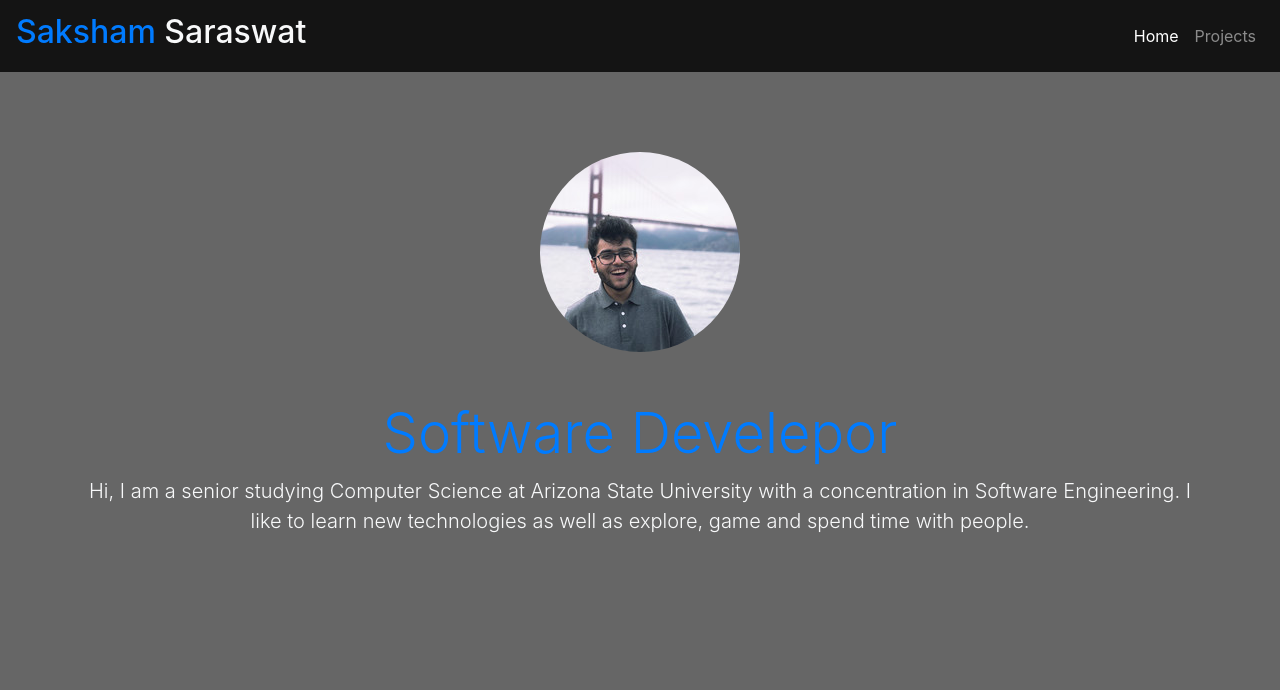
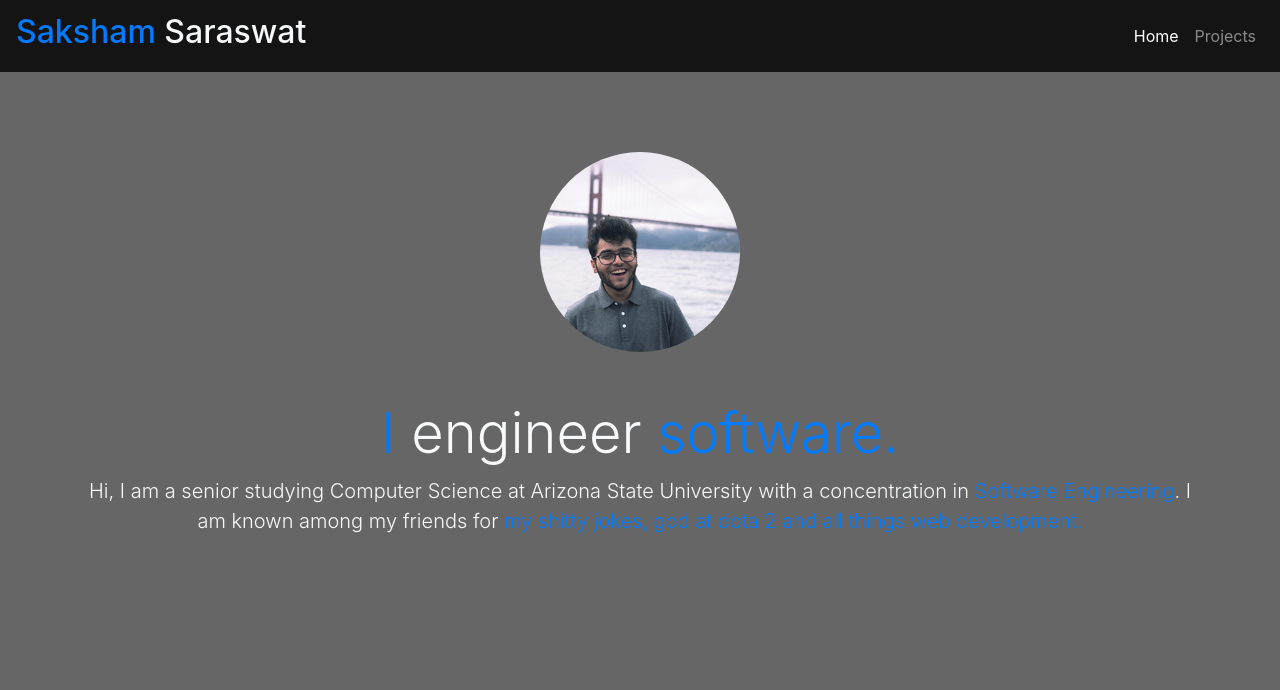
Before and after one commit to sushii2/sushii2.github.io, a plain HTML site: page index.html in a window 1280 px wide. Shown: the top 690 px of the page. Drawn offline with nearby package versions, Linux system fonts and the light colour scheme; some icons are missing.

Commit message:
some changes

```diff
--- a/index.html
+++ b/index.html
@@ -49,10 +49,10 @@
             <br />
             <br />
             <div class="text-center">
-                <h1 class="display-4 text-primary">Software Develepor</h1>
+                <h1 class="display-4 text-primary">I <span class="text-light"> engineer</span> software.</h1>
                 <p class="lead text-light">Hi, I am a senior studying Computer Science at Arizona State University with
-                    a concentration in Software Engineering. I like to learn new technologies as well as explore, game
-                    and spend time with people.</p>
+                    a concentration in <span class="text-primary">Software Engineering</span>. I am known among my friends for
+                    <span class="text-primary">my shitty jokes, god at dota 2 and all things web development.</span></p>
             </div>
             <br />
             <br />
@@ -112,9 +112,10 @@
             <div class="w-100 mt-4">
                 <div class="card park mb-4">
                     <h5 class="card-title text-center">ParkBNB</h5>
-                    <p class="card-text text-center">Final Project for Mobile Application Development class, ParkBNB is like AirBNB but for parking spots.</p>
-                    <a href="https://github.com/sushii2/ParkBNB-iOS"
-                        class="btn btn-light text-center"><i class="fab fa-github"></i> Project Link</a>
+                    <p class="card-text text-center">Final Project for Mobile Application Development class, ParkBNB is
+                        like AirBNB but for parking spots.</p>
+                    <a href="https://github.com/sushii2/ParkBNB-iOS" class="btn btn-light text-center"><i
+                            class="fab fa-github"></i> Project Link</a>
                 </div>
             </div>
         </div>
@@ -173,8 +174,9 @@
                     <div class="col item social"><a href="https://github.com/sushii2"><i
                                 class="fab fa-github-alt"></i></a><a
                             href="https://www.linkedin.com/in/sakshamsaraswat02/"><i
-                                class="fab fa-linkedin-in"></i></a><a href="https://medium.com/@sakshamsaraswat0208"><i class="fab fa-medium"></i></a><a
-                            href="mailto:ssarasw3@asu.edu"><i class="far fa-at"></i></a></div>
+                                class="fab fa-linkedin-in"></i></a><a href="https://medium.com/@sakshamsaraswat0208"><i
+                                class="fab fa-medium"></i></a><a href="mailto:ssarasw3@asu.edu"><i
+                                class="far fa-at"></i></a></div>
                 </div>
                 <p class="copyright">Saksham Saraswat © 2019</p>
             </div>
```
